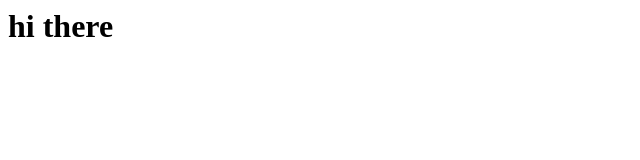
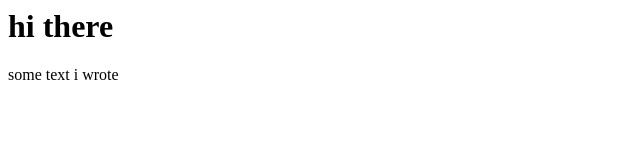
Before and after one commit to alhulfachor/Practice-1, a plain HTML site: page index.html in a window 1280 px wide. Shown: the full height of the page, 0-640 px from the left. Drawn offline with Linux system fonts and the light colour scheme.

Commit message:
Update index.html added p tag

```diff
--- a/index.html
+++ b/index.html
@@ -1 +1,2 @@
 <h1>hi there</h1>
+<p>some text i wrote </p>
```
